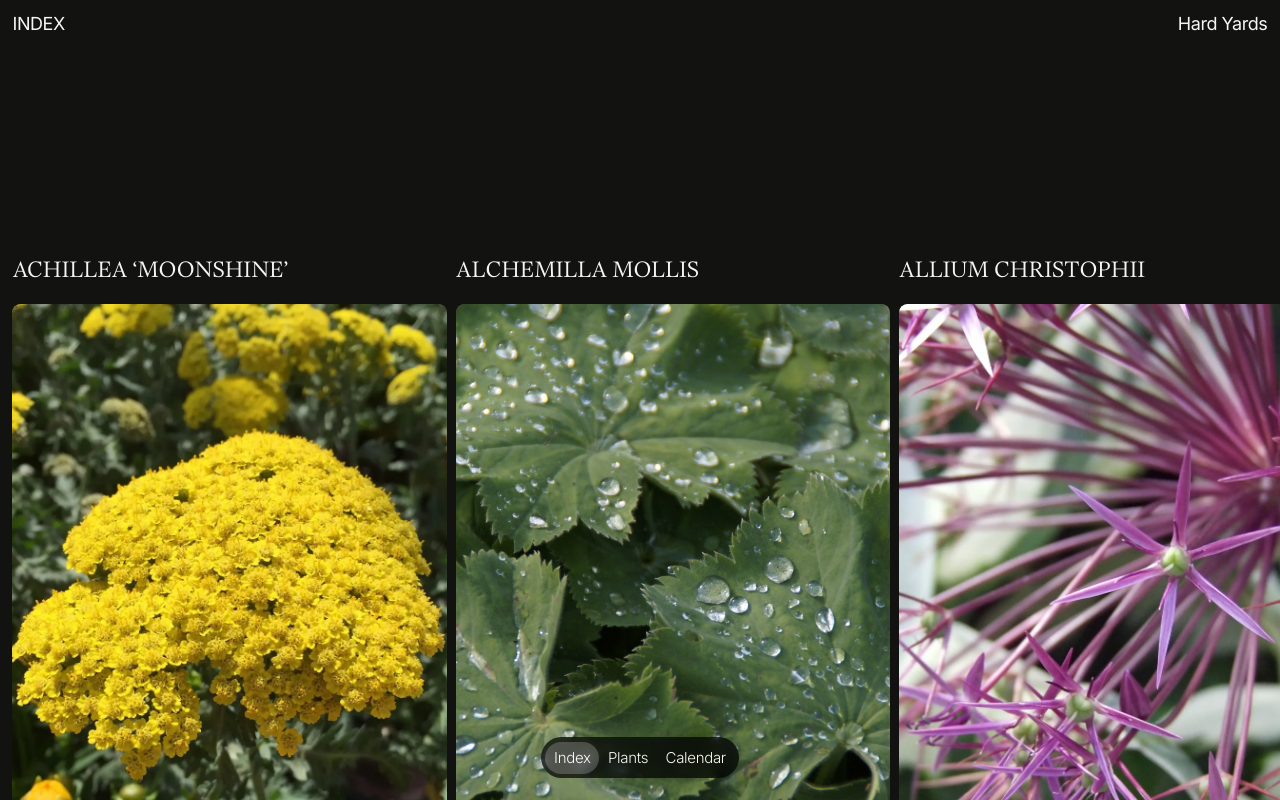
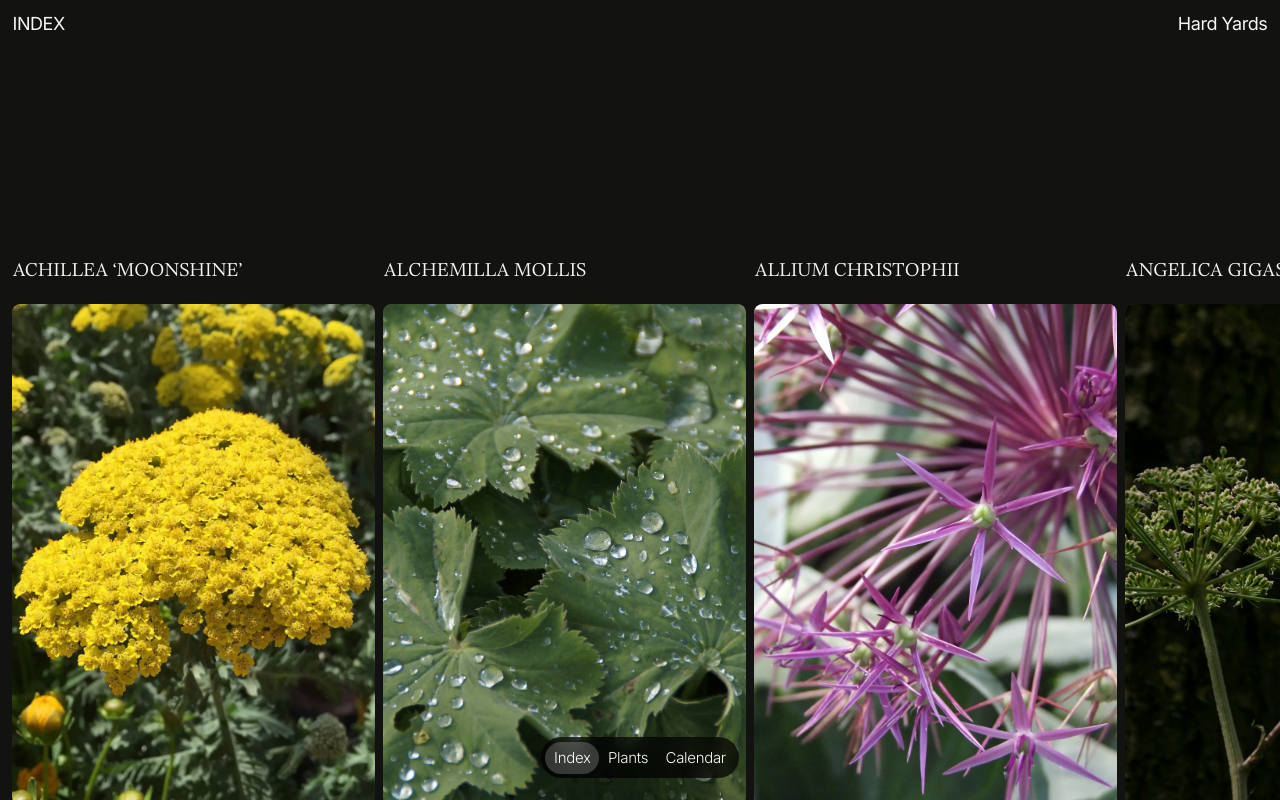
Before and after one commit to bobbyvanrijn/hardyards, a Next.js app: page / in a window 1280 px wide. Shown: the top 800 px of the page. Built offline with nearby package versions, Linux system fonts and the light colour scheme.

Commit message:
feature: Add carousel bounce

```diff
--- a/components/Carousel.module.css
+++ b/components/Carousel.module.css
@@ -31,6 +31,12 @@
     flex-direction: column;
     overflow: hidden;
     aspect-ratio: 2/3;
+
+    transition: transform .25s ease-in-out;
+}
+
+.carousel__item:active {
+    transform: scale(.9725);
 }
 
 .carousel__item:first-child {
@@ -74,7 +80,7 @@
 }
 
 .carousel__text h4 {
-    font-size: var(--type-sm);
+    font-size: var(--type-xs);
     margin-bottom: var(--type-sm);
     text-transform: uppercase;
 }
```
